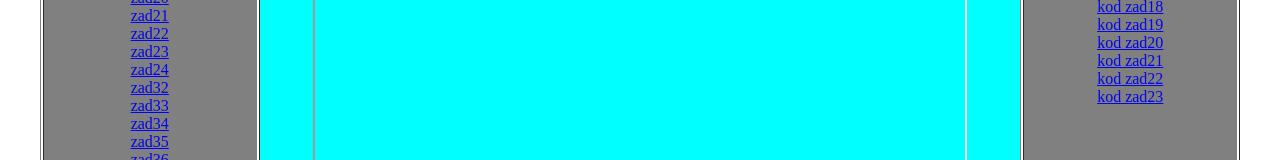
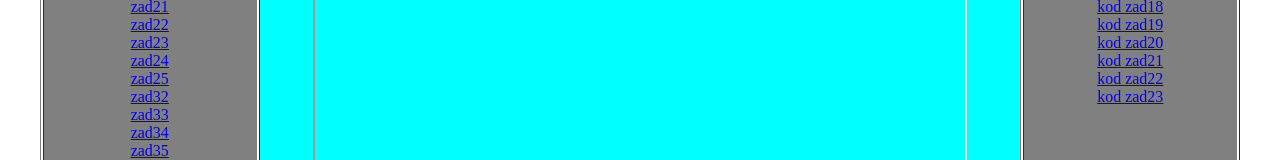
Before and after one commit to anatoliy2137/css, a plain HTML site: page 1index.html in a window 1280 px wide. Shown: the part 396-556 px from the top of the page. Drawn offline with Linux system fonts and the light colour scheme.

Commit message:
Update 1index.html

```diff
--- a/1index.html
+++ b/1index.html
@@ -53,6 +53,8 @@
  <a href="brze_z23.html" target="strony">zad23</a>
 	 <br>
  <a href="zad24.html" target="strony">zad24</a>
+	 <br>
+ <a href="zad25.html" target="strony">zad25</a>
 	   <br>
 	 <a href="zad32.html" target="strony">zad32</a>
 	 <br>
```
